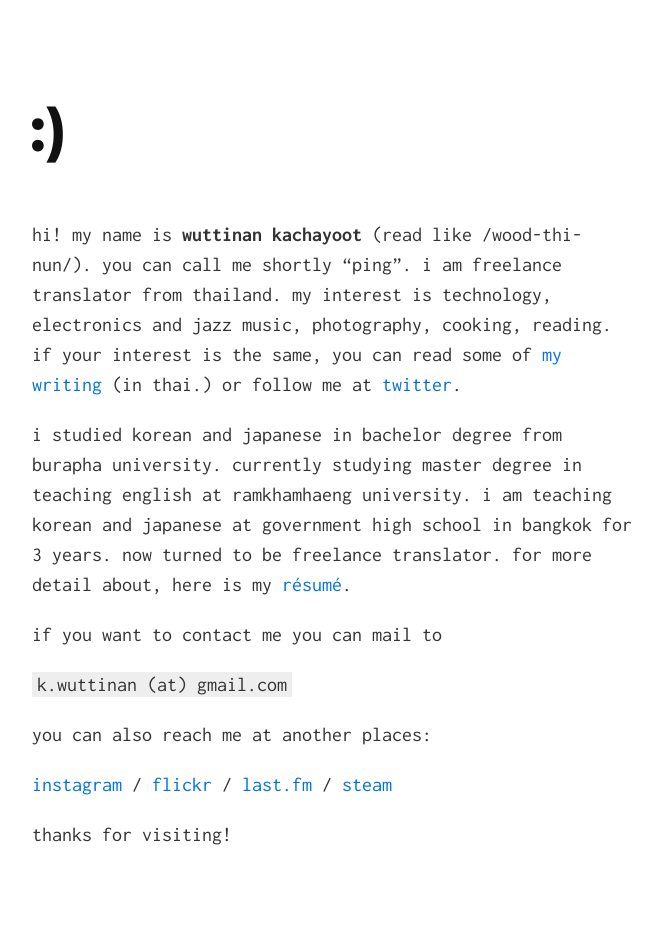
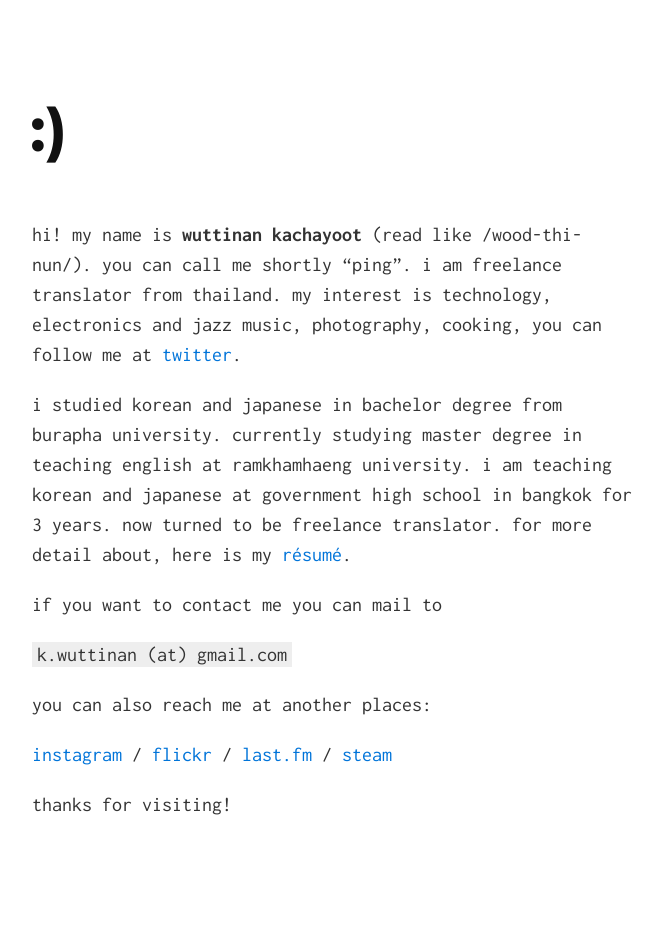
Before and after one commit to wuttinan/wuttinan.github.io, a Jekyll site: the page built from index.html, in a window 1280 px wide. Shown: the whole page, without its empty margins (308-970 px from the left). Built offline with Jekyll 4.4.1, drawn with Linux system fonts in a browser that asks for light colours; Markdown is read by kramdown in place of the engine named in the settings; after the commit the page ends 920 px from its top, so only the background shows below that.

Commit message:
site edit

```diff
--- a/_includes/index.md
+++ b/_includes/index.md
@@ -1,4 +1,4 @@
-hi! my name is **wuttinan kachayoot** (read like /wood-thi-nun/). you can call me shortly "ping". i am freelance translator from thailand. my interest is technology, electronics and jazz music, photography, cooking, reading. if your interest is the same, you can read some of [my writing](https://medium.com/@wuttinan/) (in thai.) or follow me at [twitter](http://twitter.com/wuttinan/).
+hi! my name is **wuttinan kachayoot** (read like /wood-thi-nun/). you can call me shortly "ping". i am freelance translator from thailand. my interest is technology, electronics and jazz music, photography, cooking, you can follow me at [twitter](http://twitter.com/wuttinan/).
 
 i studied korean and japanese in bachelor degree from burapha university. currently studying master degree in teaching english at ramkhamhaeng university. i am teaching korean and japanese at government high school in bangkok for 3 years. now turned to be freelance translator. for more detail about, here is my [résumé](http://www.linkedin.com/in/wuttinan/).
 
```
